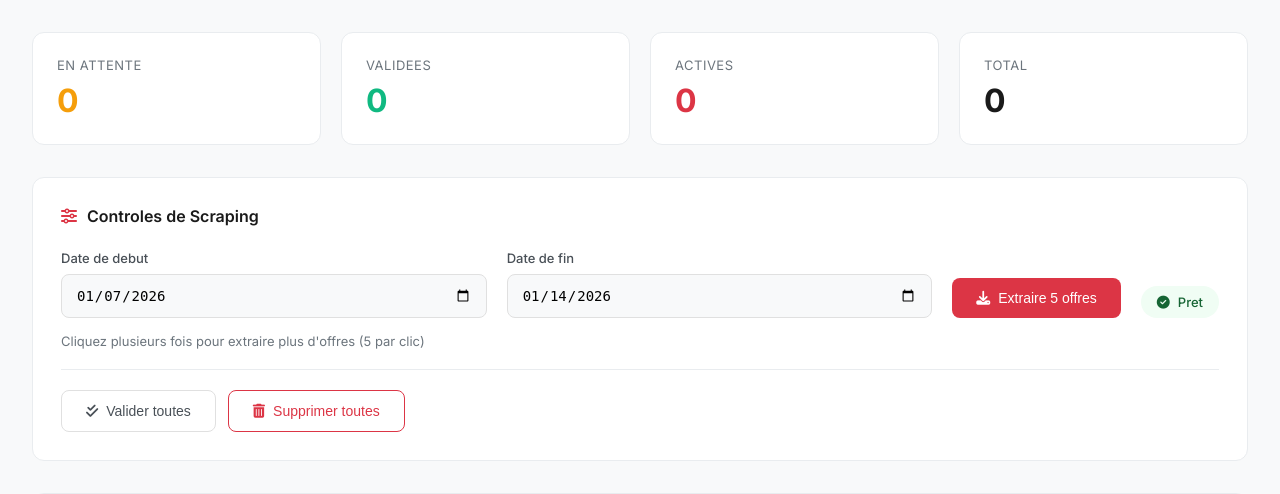
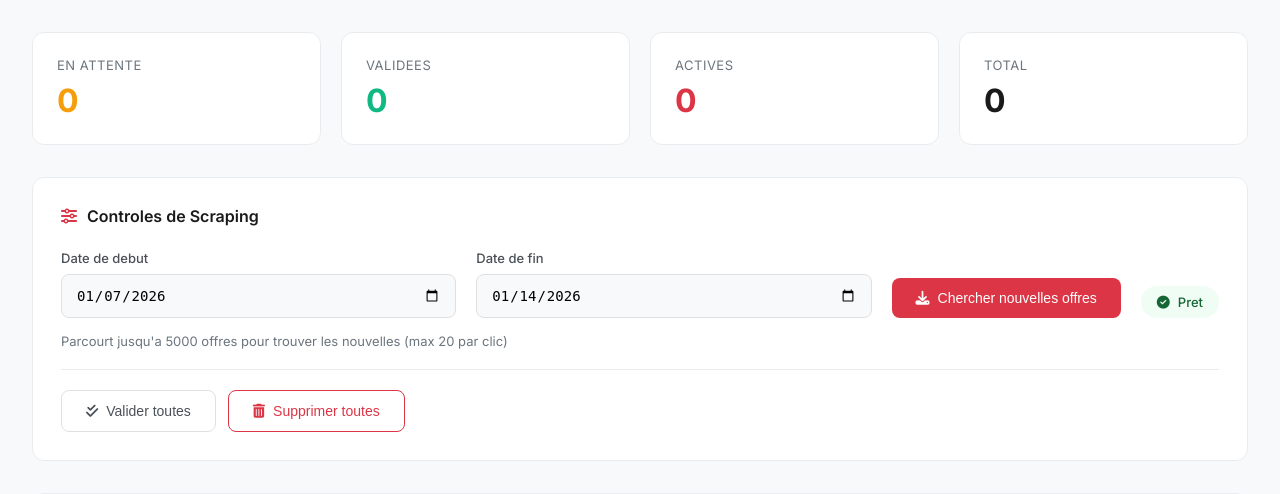
Before and after one commit to Chouroukchaker1/app, a Flask app: page / in a window 1280 px wide. Shown: the part 74-568 px from the top of the page. Run offline with Flask 3, Linux system fonts and the light colour scheme; the visitor is signed in with stand-in values (Sample User, id 1); data that the repository does not hold is empty.

Commit message:
Fast scraping: scan up to 5000 offers to find new ones
- Increase batch_size to 100 for faster scanning
- Scan up to 50 pages (5000 offers total)
- Stop after finding 20 new offers
- Stop after 3 consecutive pages with no new offers
- Track new offers per page for smarter stopping
- Update UI text to reflect new behavior

🤖 Generated with [Claude Code](https://claude.com/claude-code)

Co-Authored-By: Claude Opus 4.5 <noreply@anthropic.com>

```diff
--- a/app.py
+++ b/app.py
@@ -268,14 +268,14 @@ class BOAMPScraper:
         logger.info("✅ BOAMP Scraper initialisé avec MongoDB")
 
     def scrape(self, start_date=None, end_date=None, limit=None, offset_start=0):
-        """Scrape BOAMP via API officielle - par lots de 5 pour eviter timeout Render"""
+        """Scrape BOAMP via API officielle - parcourt rapidement les pages pour trouver les nouvelles offres"""
         self.is_processing = True
         new_count = 0
         offset = offset_start
-        batch_size = 5
+        batch_size = 100  # Gros lots pour parcourir vite
         total_fetched = 0
-        max_pages = 1
-        max_offers = 5
+        max_pages = 50  # Parcourir jusqu'a 50 pages (5000 offres)
+        max_new_offers = 20  # S'arreter apres avoir trouve 20 nouvelles offres
 
         try:
             start_date_obj = datetime.strptime(start_date, '%Y-%m-%d').date() if start_date else None
@@ -286,6 +286,7 @@ class BOAMPScraper:
             page_count = 0
             offers_in_range = 0
             stop_scraping = False
+            consecutive_no_new = 0  # Compteur de pages sans nouvelles offres
 
             while page_count < max_pages and not stop_scraping:
                 page_count += 1
@@ -306,7 +307,7 @@ class BOAMPScraper:
                     params["where"] = " AND ".join(where_clauses)
 
                 logger.info(f"📡 Page {page_count} - offset: {offset}")
-                response = self.session.get(self.api_url, params=params, timeout=15)
+                response = self.session.get(self.api_url, params=params, timeout=20)
                 response.raise_for_status()
 
                 try:
@@ -324,6 +325,7 @@ class BOAMPScraper:
                 logger.info(f"📊 Page {page_count}: {len(records)} annonces récupérées")
 
                 page_in_range_count = 0
+                page_new_count = 0  # Nouvelles offres sur cette page
                 for record in records:
                     try:
                         date_pub_str = record.get('dateparution', '')
@@ -382,21 +384,31 @@ class BOAMPScraper:
 
                         if insert_tender(tender_data):
                             new_count += 1
+                            page_new_count += 1
                             logger.info(f"✅ Nouvelle offre: {ref}")
 
                     except Exception as e:
                         logger.error(f"Erreur traitement annonce: {e}")
                         continue
 
-                logger.info(f"📋 Page {page_count}: {page_in_range_count} offres dans la plage")
+                logger.info(f"📋 Page {page_count}: {page_in_range_count} offres dans la plage, {page_new_count} nouvelles")
 
                 if stop_scraping:
                     logger.info("🛑 Arrêt: offres hors plage de dates")
                     break
 
-                if new_count >= max_offers:
-                    logger.info(f"✅ Limite atteinte ({new_count}/{max_offers})")
+                if new_count >= max_new_offers:
+                    logger.info(f"✅ Limite de nouvelles offres atteinte ({new_count}/{max_new_offers})")
                     break
+
+                # Si 3 pages consecutives sans nouvelles offres, arreter
+                if page_new_count == 0:
+                    consecutive_no_new += 1
+                    if consecutive_no_new >= 3:
+                        logger.info("🛑 Arrêt: 3 pages sans nouvelles offres")
+                        break
+                else:
+                    consecutive_no_new = 0
 
                 offset += batch_size
 
@@ -1433,7 +1445,7 @@ def create_interface_files():
 
             <div class="actions">
                 <button class="btn btn-primary" onclick="startScraping()" id="scrapeBtn">
-                    <i class="fas fa-download"></i> Extraire 5 offres
+                    <i class="fas fa-download"></i> Chercher nouvelles offres
                 </button>
 
                 <div id="statusIndicator" class="status-indicator status-idle">
--- a/templates/index.html
+++ b/templates/index.html
@@ -649,14 +649,14 @@
                     <input type="date" id="endDate" value="{{ end_date }}">
                 </div>
                 <button class="btn btn-primary" onclick="startScraping()" id="scrapeBtn">
-                    <i class="fas fa-download"></i> Extraire 5 offres
+                    <i class="fas fa-download"></i> Chercher nouvelles offres
                 </button>
                 <div id="statusIndicator" class="status-indicator status-idle">
                     <i class="fas fa-check-circle"></i> Pret
                 </div>
             </div>
             <div id="scrapeInfo" style="margin-top: 15px; font-size: 13px; color: #6c757d;">
-                Cliquez plusieurs fois pour extraire plus d'offres (5 par clic)
+                Parcourt jusqu'a 5000 offres pour trouver les nouvelles (max 20 par clic)
             </div>
 
             <div class="actions-row">
@@ -853,7 +853,7 @@
                 showNotification('Erreur - Reessayez', 'error');
             } finally {
                 scrapeBtn.disabled = false;
-                scrapeBtn.innerHTML = '<i class="fas fa-download"></i> Extraire 5 offres';
+                scrapeBtn.innerHTML = '<i class="fas fa-download"></i> Chercher nouvelles offres';
                 statusIndicator.innerHTML = '<i class="fas fa-check-circle"></i> Pret';
                 statusIndicator.className = 'status-indicator status-idle';
             }
```
